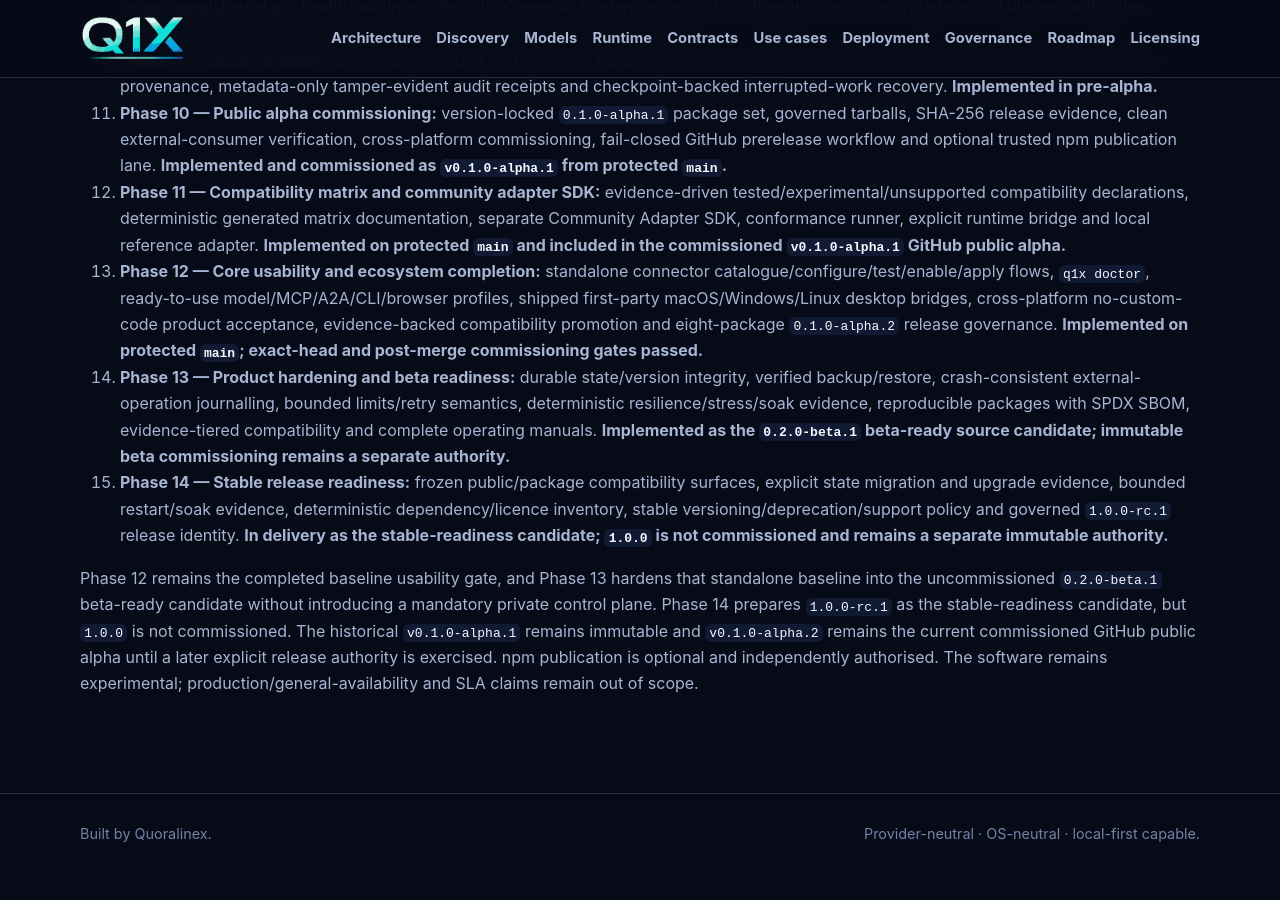
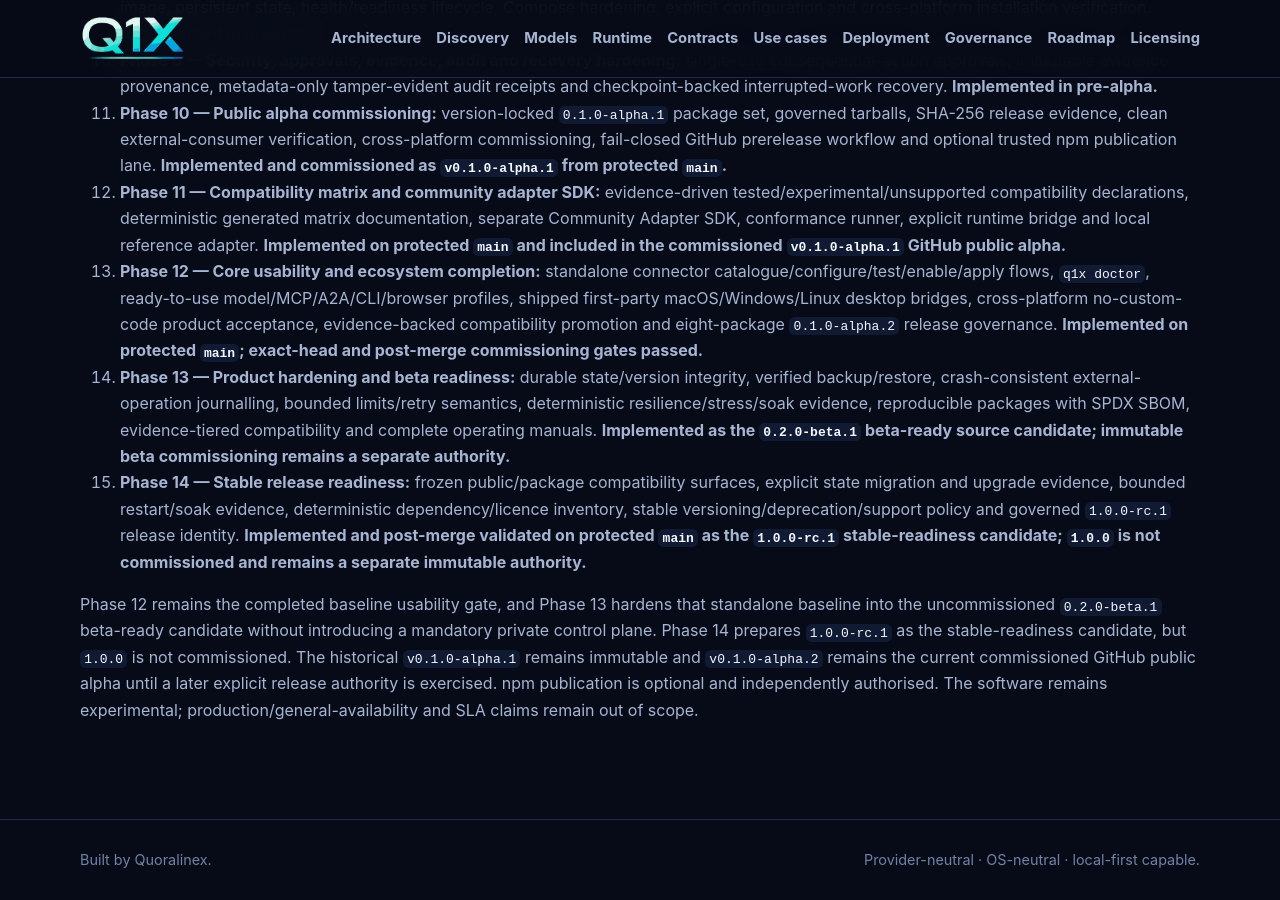
Before and after one commit to Quoralinex/q1x-community-orchestrator, a Jekyll site: the page built from docs/roadmap.md, in a window 1280 px wide and 900 px high, scrolled down 721 px. Built offline with Jekyll 4.4.1, drawn with Linux system fonts in a browser that asks for light colours; our own code applies the rules of GitHub Pages for plain Markdown files; before the commit the page ends 1595 px from its top, so only the background shows below that.

Commit message:
Revise Phase 14 for stable release readiness
Updated Phase 14 to indicate implementation and validation on protected main.

```diff
--- a/docs/roadmap.md
+++ b/docs/roadmap.md
@@ -14,6 +14,6 @@
 12. **Phase 11 — Compatibility matrix and community adapter SDK:** evidence-driven tested/experimental/unsupported compatibility declarations, deterministic generated matrix documentation, separate Community Adapter SDK, conformance runner, explicit runtime bridge and local reference adapter. **Implemented on protected `main` and included in the commissioned `v0.1.0-alpha.1` GitHub public alpha.**
 13. **Phase 12 — Core usability and ecosystem completion:** standalone connector catalogue/configure/test/enable/apply flows, `q1x doctor`, ready-to-use model/MCP/A2A/CLI/browser profiles, shipped first-party macOS/Windows/Linux desktop bridges, cross-platform no-custom-code product acceptance, evidence-backed compatibility promotion and eight-package `0.1.0-alpha.2` release governance. **Implemented on protected `main`; exact-head and post-merge commissioning gates passed.**
 14. **Phase 13 — Product hardening and beta readiness:** durable state/version integrity, verified backup/restore, crash-consistent external-operation journalling, bounded limits/retry semantics, deterministic resilience/stress/soak evidence, reproducible packages with SPDX SBOM, evidence-tiered compatibility and complete operating manuals. **Implemented as the `0.2.0-beta.1` beta-ready source candidate; immutable beta commissioning remains a separate authority.**
-15. **Phase 14 — Stable release readiness:** frozen public/package compatibility surfaces, explicit state migration and upgrade evidence, bounded restart/soak evidence, deterministic dependency/licence inventory, stable versioning/deprecation/support policy and governed `1.0.0-rc.1` release identity. **In delivery as the stable-readiness candidate; `1.0.0` is not commissioned and remains a separate immutable authority.**
+15. **Phase 14 — Stable release readiness:** frozen public/package compatibility surfaces, explicit state migration and upgrade evidence, bounded restart/soak evidence, deterministic dependency/licence inventory, stable versioning/deprecation/support policy and governed `1.0.0-rc.1` release identity. **Implemented and post-merge validated on protected `main` as the `1.0.0-rc.1` stable-readiness candidate; `1.0.0` is not commissioned and remains a separate immutable authority.**
 
 Phase 12 remains the completed baseline usability gate, and Phase 13 hardens that standalone baseline into the uncommissioned `0.2.0-beta.1` beta-ready candidate without introducing a mandatory private control plane. Phase 14 prepares `1.0.0-rc.1` as the stable-readiness candidate, but `1.0.0` is not commissioned. The historical `v0.1.0-alpha.1` remains immutable and `v0.1.0-alpha.2` remains the current commissioned GitHub public alpha until a later explicit release authority is exercised. npm publication is optional and independently authorised. The software remains experimental; production/general-availability and SLA claims remain out of scope.
```
